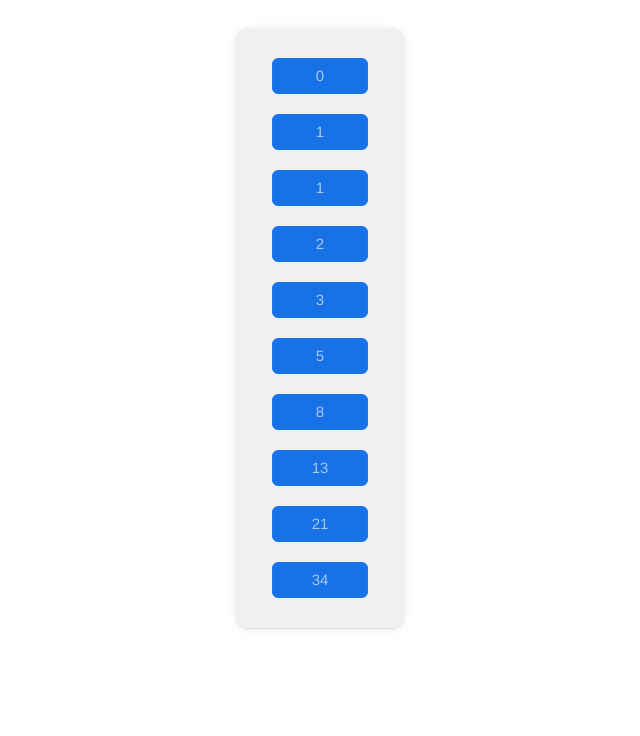
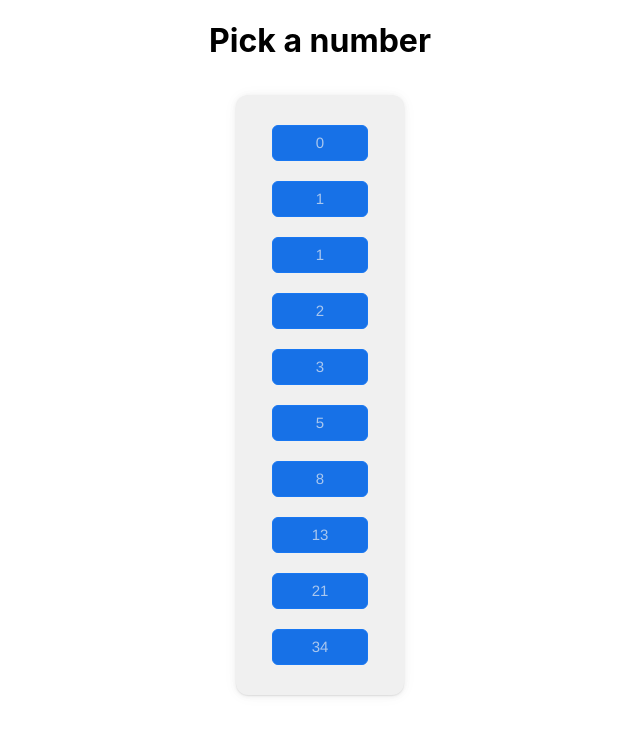
Before and after one commit to janne-nylund/styled-components, a React (Vite) app: page / in a window 1280 px wide. Shown: the top 736 px of the page, without its empty margins (320-960 px from the left). Built offline with nearby package versions, Linux system fonts and the light colour scheme.

Commit message:
Add header

```diff
--- a/src/App.tsx
+++ b/src/App.tsx
@@ -14,6 +14,7 @@ function App() {
 
   return (
     <div className="content">
+      <h1>Pick a number</h1>
       <ButtonWrapper>
         {fiboNums(10).map((num) => (
           <MyButton
```
